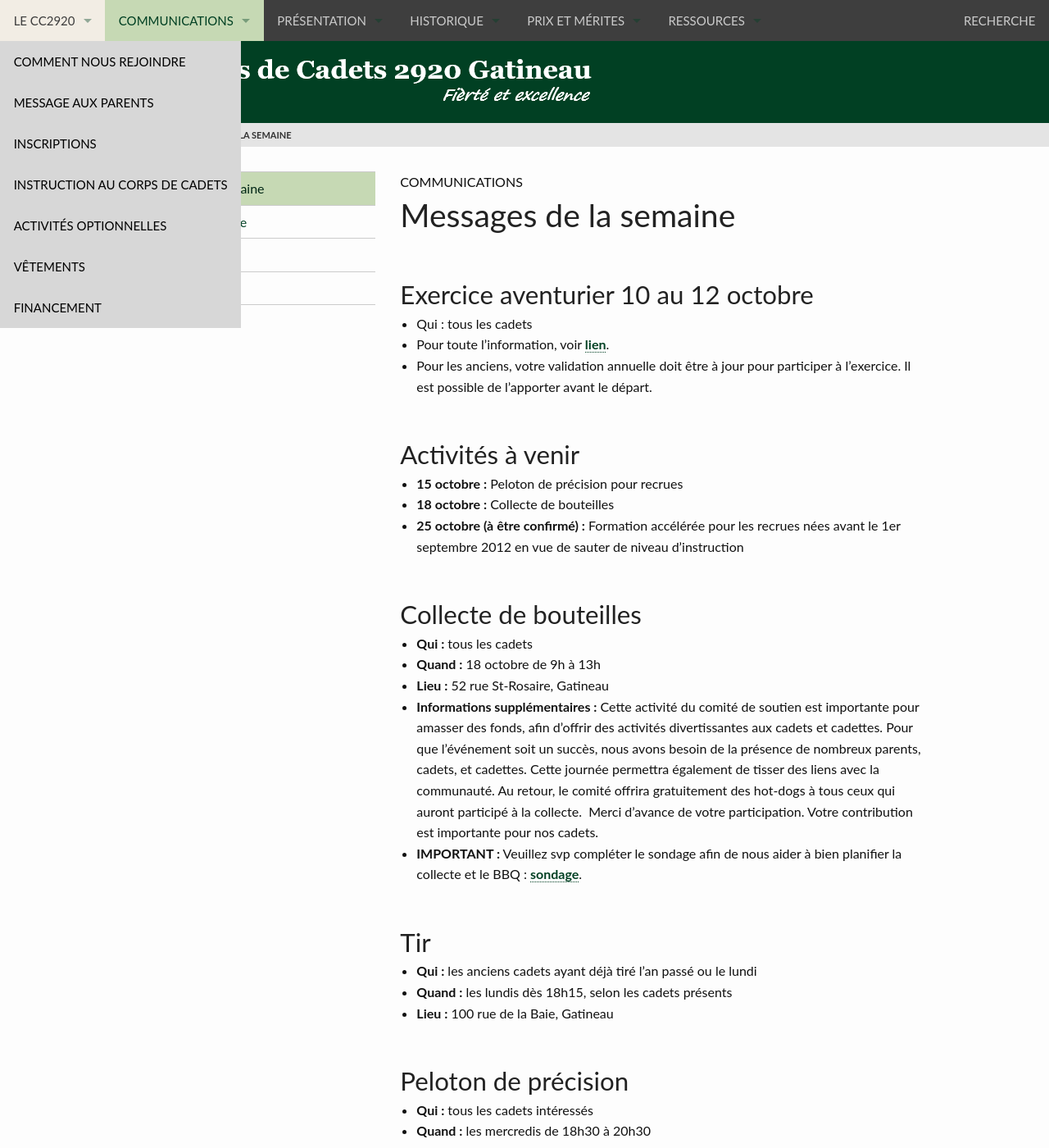
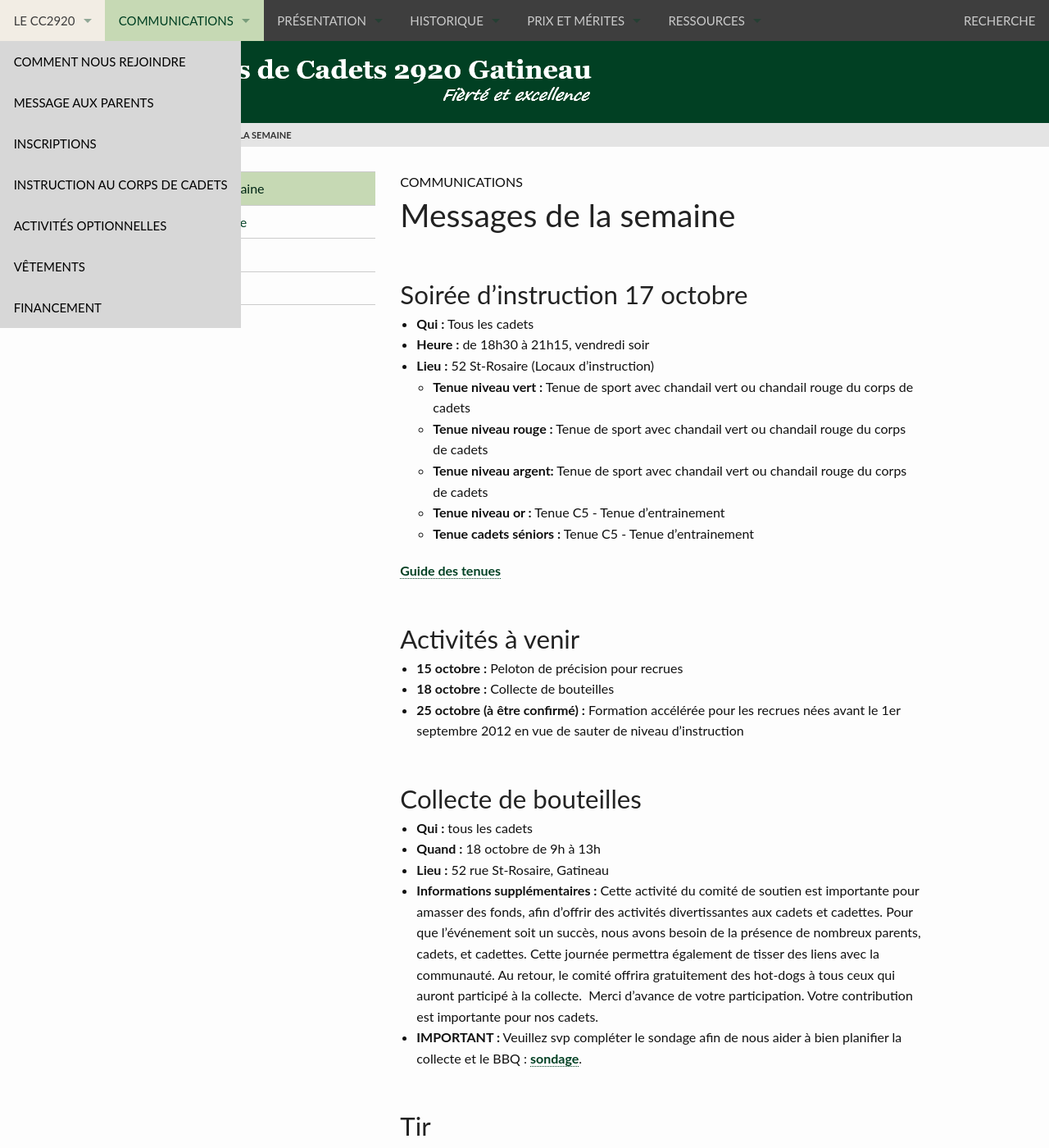
Before and after one commit to CC2920/web, a Jekyll site: the page built from _communications/messages.md, in a window 1280 px wide and 1400 px high. Shown: the whole window at 82% size. Built offline with Jekyll 4.4.1, drawn with Linux system fonts in a browser that asks for light colours; some of the changed text lies outside the part shown.

Commit message:
Message semaine 17 octobre

```diff
--- a/_communications/messages.md
+++ b/_communications/messages.md
@@ -3,11 +3,17 @@ title:  "Messages de la semaine"
 layout: "messages"
 ---
 
-## Exercice aventurier 10 au 12 octobre
-- Qui : tous les cadets
-- Pour toute l'information, voir [lien](https://drive.google.com/file/d/18VScKllQKGgN4ThAngl88Y-lrEOBNM6n/view?usp=sharing).
-- Pour les anciens, votre validation annuelle doit être à jour pour participer à l’exercice. Il est possible de l’apporter avant le départ.
+## Soirée d’instruction 17 octobre
+- **Qui :** Tous les cadets
+- **Heure :** de 18h30 à 21h15, vendredi soir
+- **Lieu :** 52 St-Rosaire (Locaux d’instruction)
+  - **Tenue niveau vert :** Tenue de sport avec chandail vert ou chandail rouge du corps de cadets
+  - **Tenue niveau rouge :** Tenue de sport avec chandail vert ou chandail rouge du corps de cadets
+  - **Tenue niveau argent:** Tenue de sport avec chandail vert ou chandail rouge du corps de cadets
+  - **Tenue niveau or :** Tenue C5 - Tenue d'entrainement
+  - **Tenue cadets séniors :** Tenue C5 - Tenue d'entrainement
 
+[Guide des tenues](https://cc2920.ca/docs/ressources/guide_uniforme.v3.pdf)
 
 ## Activités à venir
 - **15 octobre :** Peloton de précision pour recrues
@@ -24,9 +30,7 @@ layout: "messages"
 
 
 ## Tir
-- **Qui :** les anciens cadets ayant déjà tiré l’an passé ou le lundi
-- **Quand :** les lundis dès 18h15, selon les cadets présents
-- **Lieu :** 100 rue de la Baie, Gatineau
+- Pas de tir le 13 octobre
 
 
 ## Peloton de précision
@@ -38,7 +42,10 @@ layout: "messages"
 
 
 ## Musique
-- **Important :** Il n’y aura pas de musique en raison de l’exercice aventurier, du 10 au 12 octobre.
+- **Qui :** tous les cadets intéressés
+- **Quand :** les dimanches de 8h45 à 13h
+- **Lieu :** 188 boulevard Alexandre-Tâché, Gatineau
+- **Informations supplémentaires :** Apportez votre instrument si vous l’avez, et bouteille d’eau, collation et partitions. Tenue civile.
 
 
 ## Habillement
```
